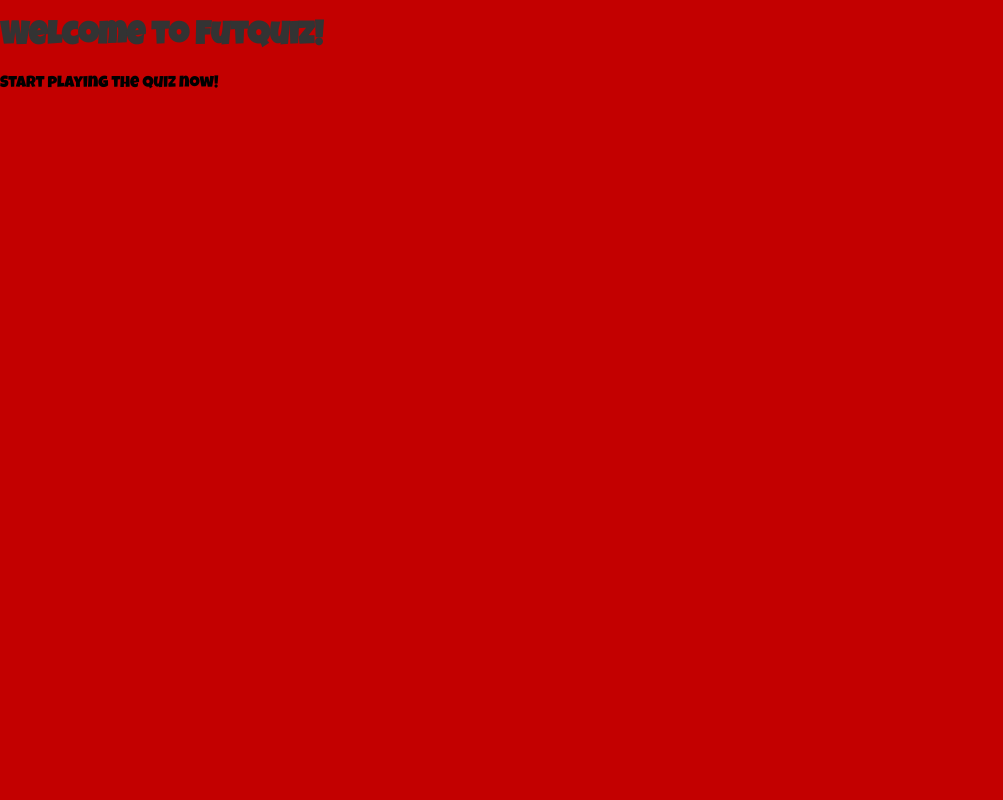
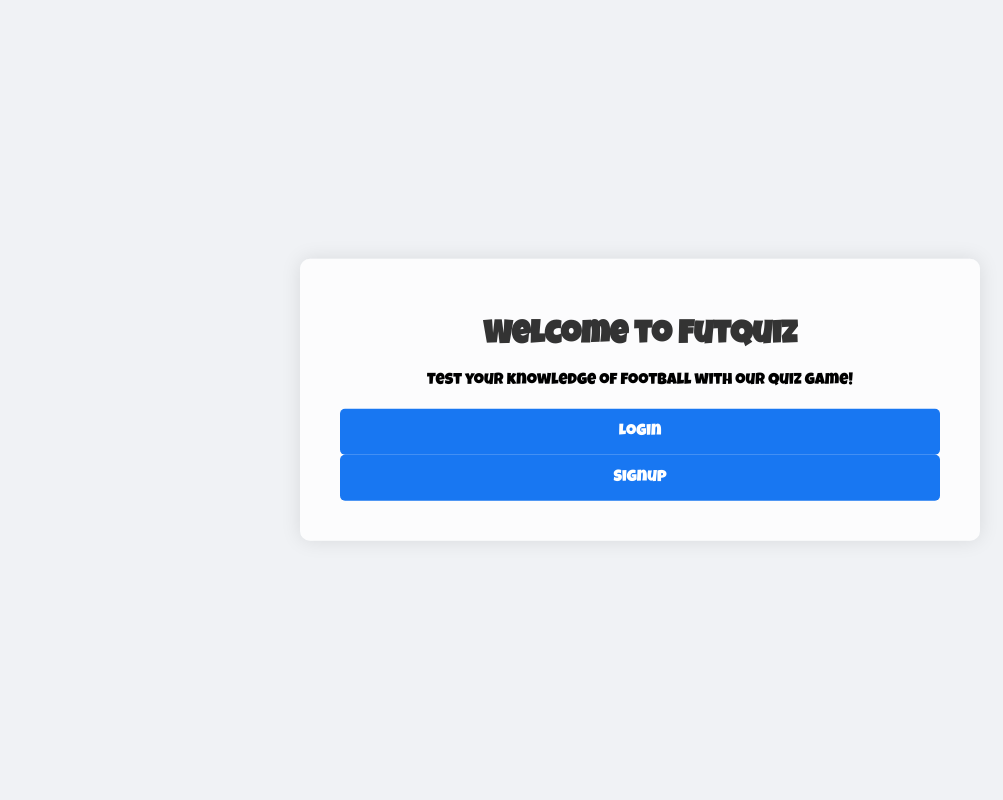
Before and after one commit to Peppino9/quiz-python-game, a Flask app: page / in a window 1280 px wide. Shown: the whole page, without its empty margins (0-1003 px from the left). Run offline with Flask 3, Linux system fonts and the light colour scheme; some libraries are stand-ins or nearby versions.

Commit message:
first V of lading page (sayed & jery)

```diff
--- a/app.py
+++ b/app.py
@@ -32,6 +32,16 @@ def index():
     """Render the index page. (Render initial page with a form to start a new game.)"""
     return render_template('index.html')
 
+@app.route('/login')
+def login():
+    # Render login page template
+    pass
+
+@app.route('/signup')
+def signup():
+    # Render signup page template
+    pass
+
 # Define route for the quiz page
 @app.route('/quiz')
 def quiz():
--- a/static/styles.css
+++ b/static/styles.css
@@ -1,25 +1,62 @@
-
 body {
-    font-family:luckiest guy, Helvetica, sans-serif;
-    background-color: #c30000;
+    font-family: 'Luckiest Guy', Helvetica, Arial, sans-serif;
+    background-color: #f0f2f5; /* Light gray background color */
+    background-size: cover;
+    background-repeat: no-repeat;
+    background-position: center;
     margin: 0;
     padding: 0;
+    display: flex;
+    justify-content: center; /* Center content horizontally */
+    align-items: center; /* Center content vertically */
+    min-height: 100vh; /* Ensure full height of viewport */
 }
 
 .container {
-    max-width: 800px;
-    margin: 0 auto;
-    padding: 20px;
-    background-color: #fff;
-    border-radius: 5px;
-    box-shadow: 0 0 10px rgba(0, 0, 0, 0.1);
+    width: 80%; /* 80% of the viewport width */
+    max-width: 600px; /* Maximum width of the container */
+    margin: auto; /* Center horizontally */
+    padding: 40px;
+    text-align: center;
+    background-color: rgba(255, 255, 255, 0.8); /* Semi-transparent white background for better readability */
+    border-radius: 10px;
+    position: absolute;
+    top: 50%;
+    left: 50%;
+    transform: translate(-50%, -50%);
+    box-shadow: 0 0 20px rgba(0, 0, 0, 0.1); /* Subtle shadow for depth */
+}
+
+
+.header {
+    margin-bottom: 20px;
 }
 
 h1 {
-    font-family: luckiest guy;
+    font-family: 'Luckiest Guy', Helvetica, Arial, sans-serif;
     color: #333;
+    margin-bottom: 20px;
 }
 
+.btn {
+    /*display: inline-block;*/
+    display: block; /* Display buttons as block elements */
+    /* padding: 10px 20px; */
+    width: 100%; /* Full width buttons */
+    padding: 15px 0; /* Adjust padding */
+    background-color: #1877f2; /* Facebook blue color */
+    color: #fff;
+    text-decoration: none;
+    border: none; /* Remove button border */
+    border-radius: 5px;
+    margin-right: 10px;
+    transition: background-color 0.3s ease; /* Smooth transition for button hover effect */
+}
 
+.btn:hover {
+    background-color: #166fe5;
+}
 
-/* Add more styles as needed */
+.login-section {
+    margin-top: 20px;
+}
--- a/templates/index.html
+++ b/templates/index.html
@@ -1,18 +1,27 @@
+<!-- index.html -->
 <!DOCTYPE html>
 <html lang="en">
 <head>
     <meta charset="UTF-8">
     <meta name="viewport" content="width=device-width, initial-scale=1.0">
-    <link rel="stylesheet" href="/static/styles.css">
+    <title>Welcome to FutQuiz</title>
 
     <link rel="preconnect" href="https://fonts.googleapis.com">
     <link rel="preconnect" href="https://fonts.gstatic.com" crossorigin>
     <link href="https://fonts.googleapis.com/css2?family=Luckiest+Guy&display=swap" rel="stylesheet">
 
-    <title>FutQuiz</title>
+    <link rel="stylesheet" href="{{ url_for('static', filename='styles.css') }}">
 </head>
 <body>
-    <h1>Welcome to FutQuiz!</h1>
-    <p>Start playing the quiz now!</p>
+    <div class="container">
+        <div class="header">
+            <h1>Welcome to FutQuiz</h1>
+            <p>Test your knowledge of Football with our quiz game!</p>
+        </div>
+        <div class="login-section">
+            <a href="/login" class="btn">Login</a>
+            <a href="/signup" class="btn">Signup</a>
+        </div>
+    </div>
 </body>
 </html>
```
